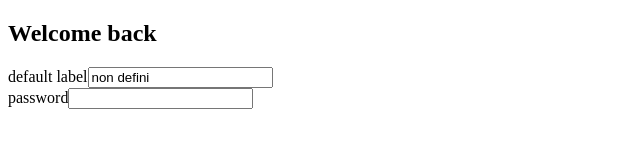
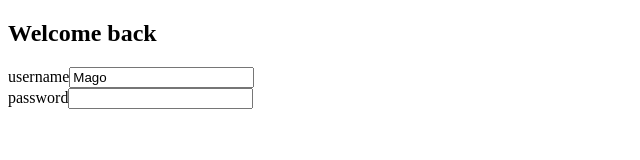
Before and after one commit to mago56/Angular, an Angular app: page / in a window 1280 px wide. Shown: the top 160 px of the page, without its empty margins (0-640 px from the left). Built offline with nearby package versions, Linux system fonts and the light colour scheme.

Commit message:
ajout du usernameconfig

```diff
--- a/src/app/security/page/sign-in-page/sign-in-page.html
+++ b/src/app/security/page/sign-in-page/sign-in-page.html
@@ -1,7 +1,7 @@
 <div class = "form-wrapper">
   <h2>Welcome back</h2>
   <div class = "form">
-    <app-float-input></app-float-input>
+    <app-float-input [config]="usernameConfig"></app-float-input>
     <app-float-input [config]="passwordConfig"></app-float-input>
   </div>
 </div>
--- a/src/app/security/page/sign-in-page/sign-in-page.ts
+++ b/src/app/security/page/sign-in-page/sign-in-page.ts
@@ -15,4 +15,8 @@ export class SignInPage {
   protected passwordConfig:FloatInputConfig = {
     type:'password', label:'password' , defaultValue:''
   }
+
+  protected usernameConfig:FloatInputConfig = {
+    type:'text', label:'username' , defaultValue:'Mago'
+  }
 }
```
